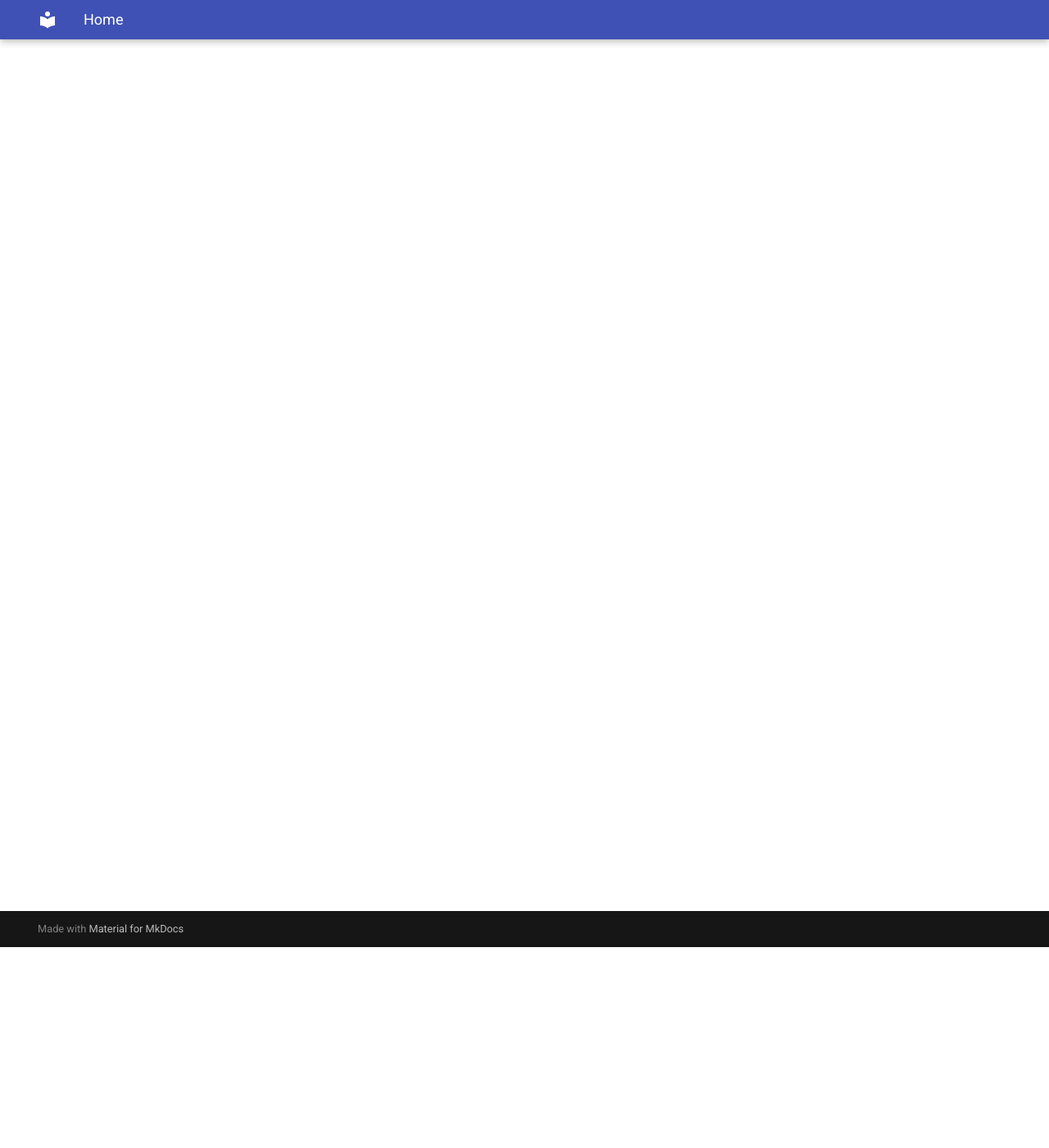
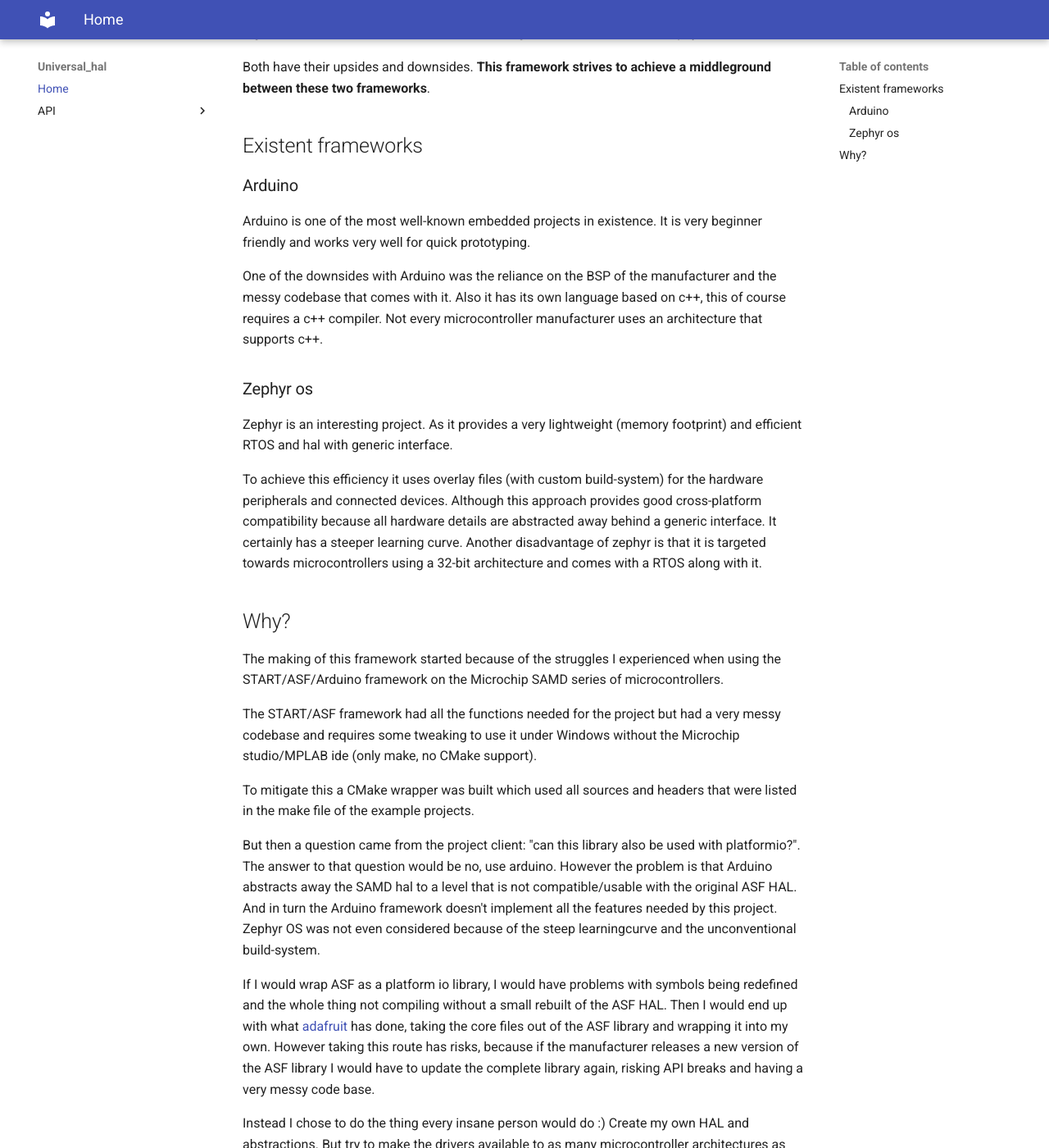
Before and after one commit to RobotPatient/Universal_hal, an MkDocs documentation site: the page built from docs/index.md, in a window 1280 px wide and 1400 px high, scrolled down 245 px. Shown: the whole window at 82% size. Built offline with MkDocs 1.6.1 and Material for MkDocs 9.7.7, drawn with Linux system fonts in a browser that asks for light colours; some of the changed text lies outside the part shown.

Commit message:
-add better introduction to wiki

```diff
--- a/docs/index.md
+++ b/docs/index.md
@@ -1,3 +1,45 @@
 # Introduction
 
-This repository provides a fully open source crossplatform hardware abstraction layer (hal).
+This is the documentation for the Universal hal framework. The Universal hal framework provides a generic cross platform interface to hardware peripherals/functions of microcontrollers.
+
+
+
+There are multiple already existent software frameworks which do abstract away the hardware to a generic interface. The most well-known among these are: Arduino and Zephyr os.
+
+
+
+Both have their upsides and downsides. **This framework strives to achieve a middleground between these two frameworks**.
+
+
+
+## Existent frameworks
+
+### Arduino
+
+Arduino is one of the most well-known embedded projects in existence. It is very beginner friendly and works very well for quick prototyping.
+
+One of the downsides with Arduino was the reliance on the BSP of the manufacturer and the messy codebase that comes with it. Also it has its own language based on c++, this of course requires a c++ compiler. Not every microcontroller manufacturer uses an architecture that supports c++.
+
+
+
+### Zephyr os
+
+Zephyr is an interesting project. As it provides a very lightweight (memory footprint) and efficient RTOS and hal with generic interface.
+
+To achieve this efficiency it uses overlay files (with custom build-system) for the hardware peripherals and connected devices. Although this approach provides good cross-platform compatibility because all hardware details are abstracted away behind a generic interface. It certainly has a steeper learning curve. Another disadvantage of zephyr is that it is targeted towards microcontrollers using a 32-bit architecture and comes with a RTOS along with it.
+
+
+
+## Why?
+
+The making of this framework started because of the struggles I experienced when using the START/ASF/Arduino framework on the Microchip SAMD series of microcontrollers.
+
+The START/ASF framework had all the functions needed for the project but had a very messy codebase and requires some tweaking to use it under Windows without the Microchip studio/MPLAB ide (only make, no CMake support).
+
+To mitigate this a CMake wrapper was built which used all sources and headers that were listed in the make file of the example projects.
+
+But then a question came from the project client: "can this library also be used with platformio?". The answer to that question would be no, use arduino. However the problem is that Arduino abstracts away the SAMD hal to a level that is not compatible/usable with the original ASF HAL. And in turn the Arduino framework doesn't implement all the features needed by this project. Zephyr OS was not even considered because of the steep learningcurve and the unconventional build-system.
+
+If I would wrap ASF as a platform io library, I would have problems with symbols being redefined and the whole thing not compiling without a small rebuilt of the ASF HAL. Then I would end up with what [adafruit]([GitHub - adafruit/Adafruit_ASFcore: ASF core files for Zero](https://github.com/adafruit/Adafruit_ASFcore)) has done, taking the core files out of the ASF library and wrapping it into my own. However taking this route has risks, because if the manufacturer releases a new version of the ASF library I would have to update  the complete library again, risking API breaks and having a very messy code base.
+
+Instead I chose to do the thing every insane person would do :) Create my own HAL and abstractions. But try to make the drivers available to as many microcontroller architectures as possible with minimal performance overhead and compatibility for any toolchain/ide.
```
